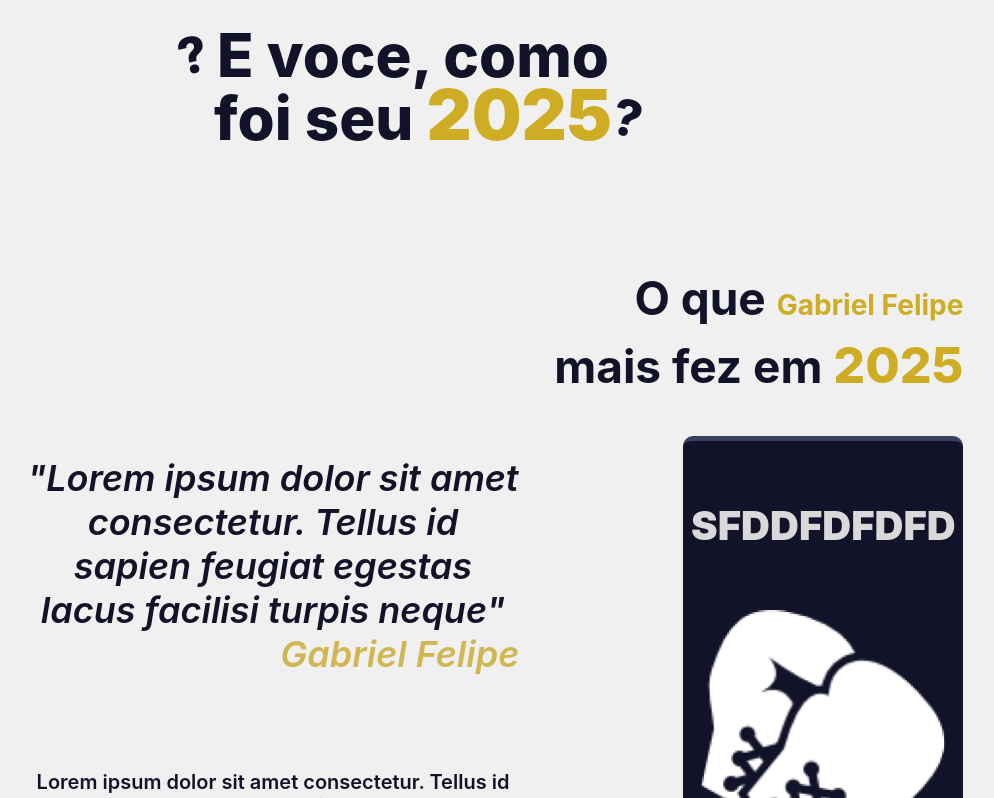
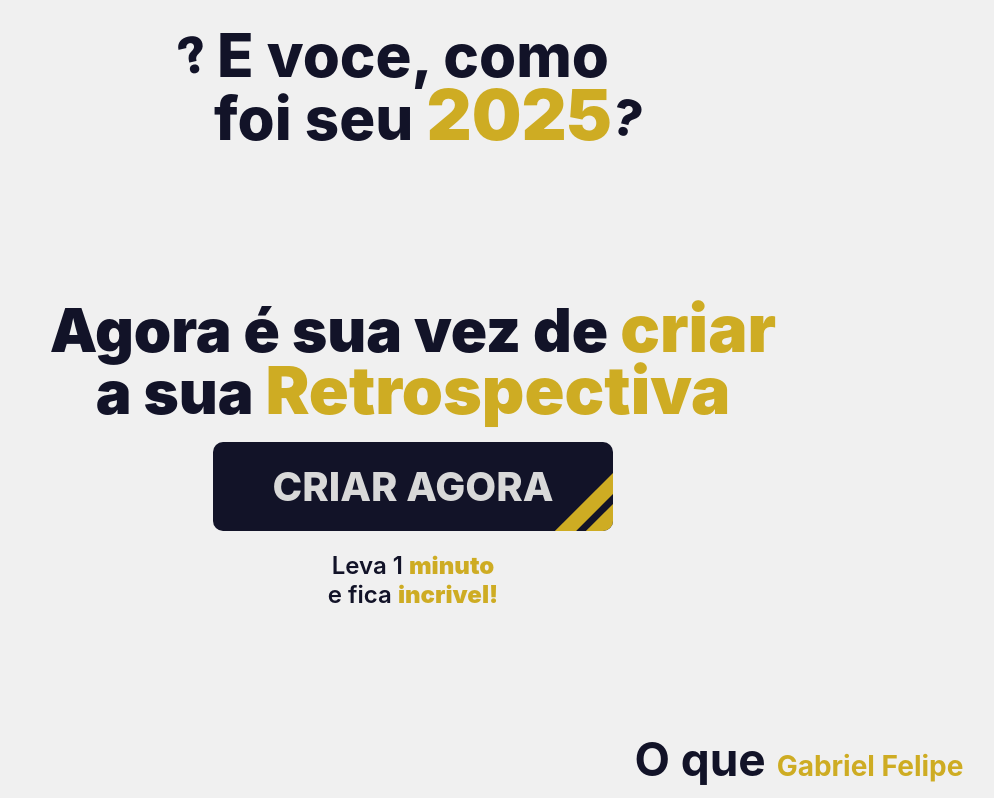
Before and after one commit to FerreiroINTZ/new_year_site, a React (Vite) app: page / in a window 1280 px wide. Shown: the part 2331-3129 px from the top of the page, without its empty margins (227-1221 px from the left). Built offline with nearby package versions, Linux system fonts and the light colour scheme; a web font is replaced by a local one.

Commit message:
adpted: cta 1

```diff
--- a/src/components/cta/cta.jsx
+++ b/src/components/cta/cta.jsx
@@ -7,7 +7,7 @@ function cta() {
   return (
     <div id={style.cta1}>
         <Pt1 />
-        {/* <Pt2 /> */}
+        <Pt2 />
     </div>
   )
 }
--- a/src/components/cta/cta1.module.css
+++ b/src/components/cta/cta1.module.css
@@ -1,7 +1,7 @@
 #cta1{
     display: flex;
     flex-direction: column;
-    gap: 150px;
+    gap: clamp(60px, 20vw, 150px);
     margin-top: clamp(50px, 14vw, 200px);
     /* background: red; */
 
@@ -55,23 +55,29 @@
         align-items: center;
         flex-direction: column;
         text-align: center;
-        gap: 20px;
+        gap: clamp(15px, 3vw, 20px);
         /* background: pink; */
 
+        @media(max-width: 600px){
+                #br{
+                    display: none;
+                }
+            }
+
         p{
-            font-size: 60px;
+            font-size: clamp(32px, 9vw, 60px);
             color: var(--deepBlue);
             font-weight: 900;
-            line-height: 60px;
+            line-height: clamp(32px, 9vw, 60px);
 
             #word_criar{
                 color: var(--yellow);
-                font-size: 64px;
+                font-size: clamp(36px, 10vw, 66px);
             }
 
             #word_retrospectiva{
                 color: var(--yellow);
-                font-size: 66px;
+                font-size: clamp(36px, 10vw, 66px);
             }
         }
 
@@ -79,8 +85,9 @@
             background: var(--deepBlue);
             color: var(--white);
             font-weight: 800;
-            width: 400px;
-            font-size: 40px;
+            width: clamp(280px, 80vw, 400px);
+            text-wrap: nowrap;
+            font-size: clamp(26px, 6vw, 40px);
             padding: 20px 40px;
             border-radius: 10px;
             border: none;
--- a/src/components/cta/pt2.jsx
+++ b/src/components/cta/pt2.jsx
@@ -3,7 +3,7 @@ import style from "./cta1.module.css"
 function pt2() {
   return (
     <div id={style.pt2}>
-        <p>Agora é sua vez de <span id={style.word_criar}>criar</span><br/> a sua <span id={style.word_retrospectiva}>Retrospectiva</span></p>
+        <p>Agora é sua vez de <span id={style.word_criar}>criar</span><br id={style.br}/> a sua <span id={style.word_retrospectiva}>Retrospectiva</span></p>
         <button>CRIAR AGORA</button>
         <span id={style.aboveText}>Leva 1 <span>minuto</span> <br/>e fica <span>incrivel!</span></span>
     </div>
```
